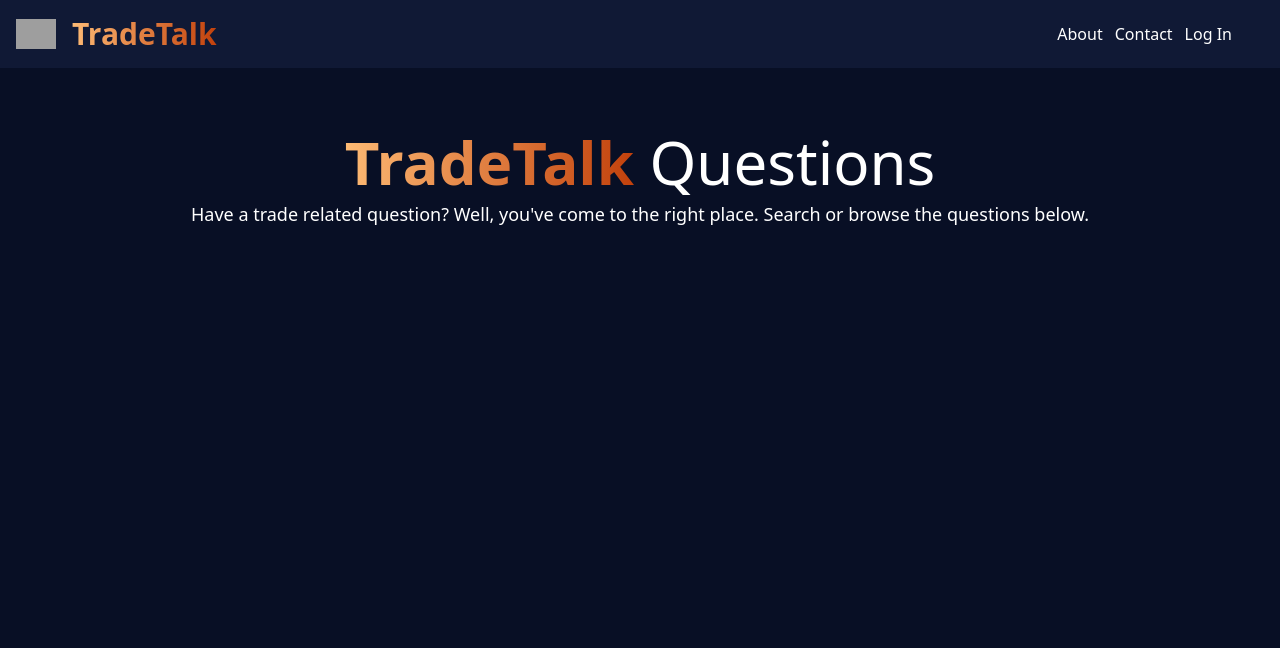
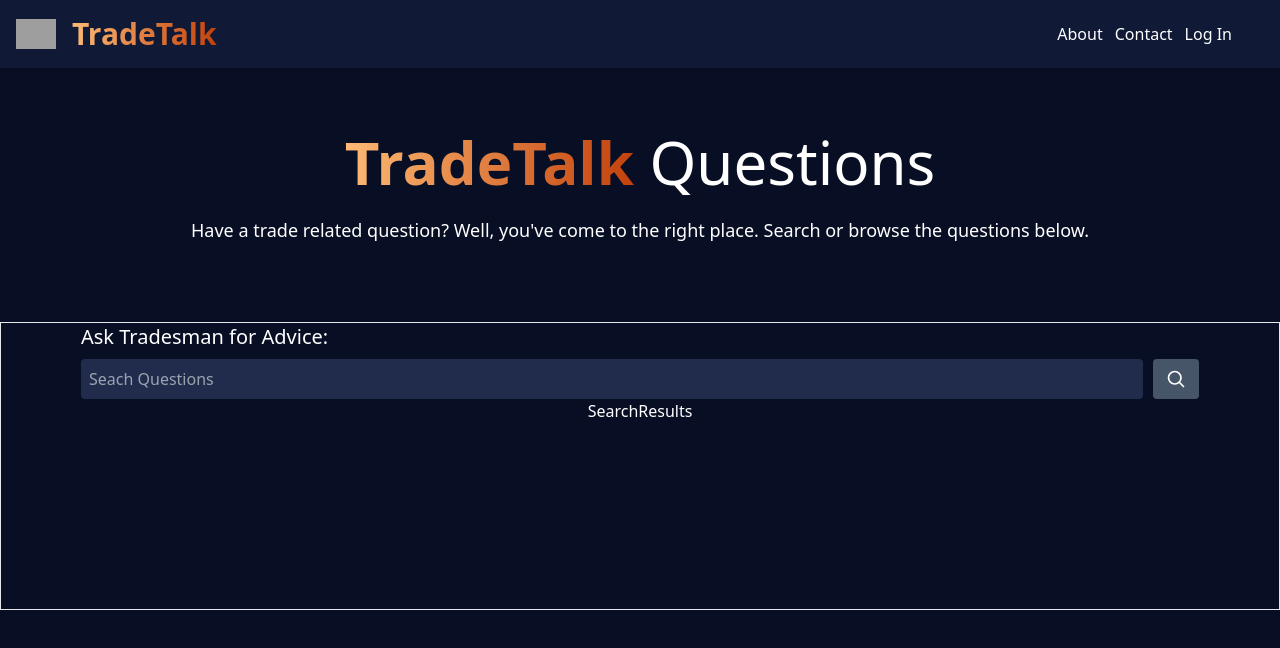
Before and after one commit to stalliardo/trade-talk, a Next.js app: page /question in a window 1280 px wide. Shown: the top 648 px of the page. Built offline with nearby package versions, Linux system fonts and the light colour scheme; no server answers; grey boxes are pictures that could not be loaded.

Commit message:
added the search api and called from the forms onsubmit function

```diff
--- /dev/null
+++ b/app/api/question/route.ts
@@ -0,0 +1,28 @@
+import Question from '@models/question';
+import { connectToDB } from '@utils/database';
+import { NextRequest, NextResponse } from 'next/server';
+
+export async function GET(req: NextRequest) {
+
+    if (req.method === "GET") {
+        const { searchParams } = new URL(req.url);
+        const searchQuery = searchParams.get("q");
+
+        try {
+            await connectToDB();
+
+            const mongoQuery = {
+                $or: [
+                    { title: { $regex: searchQuery, $options: "i" } },
+                    { category: { $regex: searchQuery, $options: "i" } }
+                ]
+            };
+
+            const questions = await Question.find(mongoQuery);
+
+            return NextResponse.json({questions}, {status: 200});
+        } catch (error) {
+            return NextResponse.json({error: "Error searching for questions"}, {status: 500});
+        }
+    }
+}
--- a/app/globals.css
+++ b/app/globals.css
@@ -22,9 +22,9 @@ body {
 }
 
 .input_bg {
-  @apply bg-slate-700 p-2 rounded mt-2;
+  @apply bg-custom_button p-2 rounded mt-2;
 }
 
 .button_bg {
-  @apply bg-custom_button rounded p-2 hover:bg-custom_button_hover disabled:bg-slate-800 disabled:cursor-not-allowed ;
+  @apply bg-custom_button rounded p-2 hover:bg-custom_button_hover disabled:bg-slate-600 disabled:cursor-not-allowed ;
 }
--- a/app/question/page.tsx
+++ b/app/question/page.tsx
@@ -1,11 +1,24 @@
+import Search from '@components/Search'
+import SearchResults from '@components/SearchResults'
 import React from 'react'
 
 const QuestionHomePage = () => {
   return (
     <section>
-        <div className="h-56 text-center">
+      <div className="h-[150px] text-center">
         <h1 className="text-6xl mt-16"><span className="orange_gradient font-bold">TradeTalk</span> Questions</h1>
-        <p className="text-lg mt-2">Have a trade related question? Well, you've come to the right place. Search or browse the questions below.</p>
+        <p className="text-lg mt-6">Have a trade related question? Well, you've come to the right place. Search or browse the questions below.</p>
+      </div>
+
+      <div className="h-72 border text-center px-20 max-w-7xl mx-auto mt-10">
+        <div>
+          <h2 className='text-xl text-left'>Ask Tradesman for Advice:</h2>
+          <Search />
+        </div>
+
+        <div>
+          <SearchResults />
+        </div>
       </div>
     </section>
   )
--- /dev/null
+++ b/components/Search.tsx
@@ -0,0 +1,54 @@
+"use client";
+
+import Image from 'next/image';
+import { useEffect, useState } from 'react';
+
+
+const Search = () => {
+
+    const [searchText, setSearchText] = useState("");
+    const [searchButtonDisabled, setSearchButtonDisabled] = useState(true);
+
+    useEffect(() => {
+        if(searchText.length > 3) {
+            setSearchButtonDisabled(false);
+        }
+        else {
+            setSearchButtonDisabled(true);
+
+        }
+    }, [searchText]);
+
+    const handleSubmit = async (e: React.FormEvent<HTMLFormElement>) => {
+        e.preventDefault();
+
+        try {
+            const response = await fetch(`/api/question?q=${searchText}`);
+            const data = await response.json();
+
+            console.log("data = ", data);
+
+            if(data.questions.length === 0) {
+                console.log("no questions found");
+            } else {
+                console.log("questions found: ", data.questions);
+            }
+        } catch (error) {
+
+        }
+
+    }
+
+    return (
+        <div className='text-left '>
+            <form onSubmit={handleSubmit} className='flex justify-between items-center'>
+                <input type='text' value={searchText} placeholder='Seach Questions' className='input_bg w-[95%]' onChange={(e) => setSearchText(e.target.value)} />
+                <button className='button_bg h-10 mt-[8px]' disabled={searchButtonDisabled} type='submit'>
+                    <Image src='/search.svg' width={30} height={10} alt='search-logo' className='h-5' />
+                </button>
+            </form>
+        </div>
+    )
+}
+
+export default Search
--- /dev/null
+++ b/components/SearchResults.tsx
@@ -0,0 +1,9 @@
+import React from 'react'
+
+const SearchResults = () => {
+  return (
+    <div>SearchResults</div>
+  )
+}
+
+export default SearchResults
```
Also changed, not shown: public/search.svg (added).
